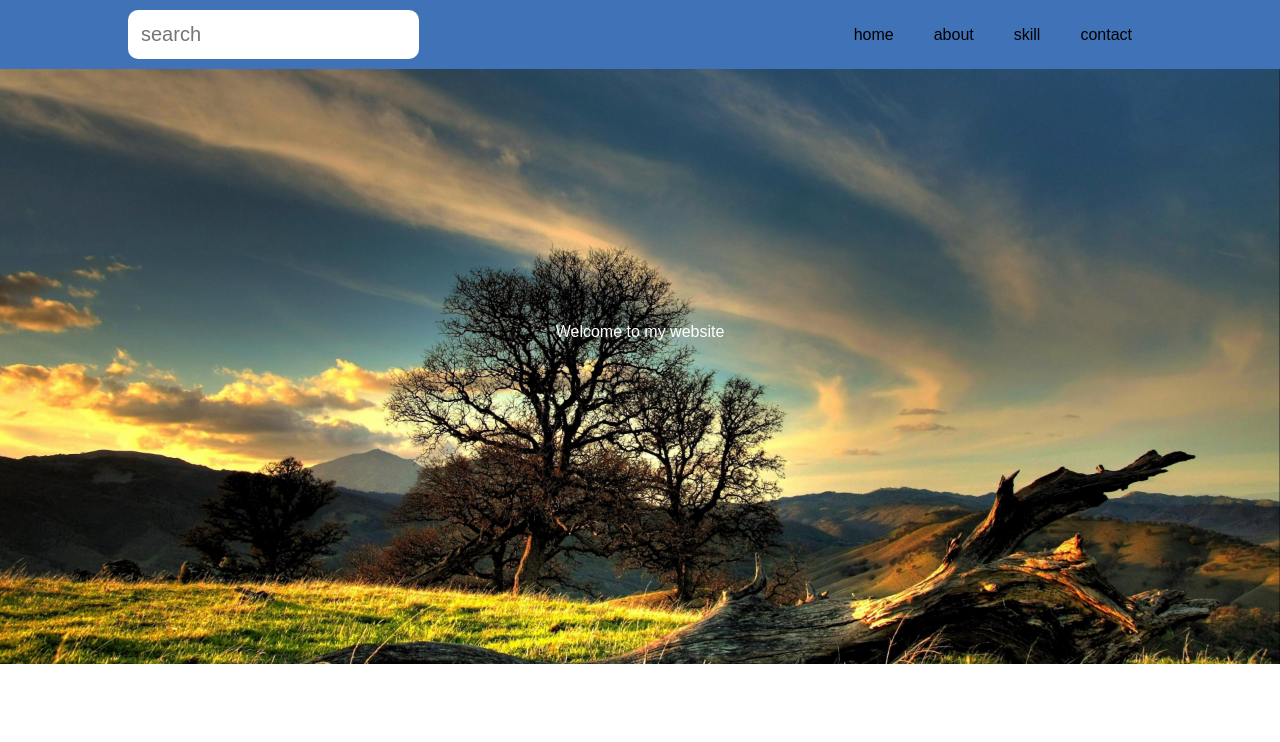
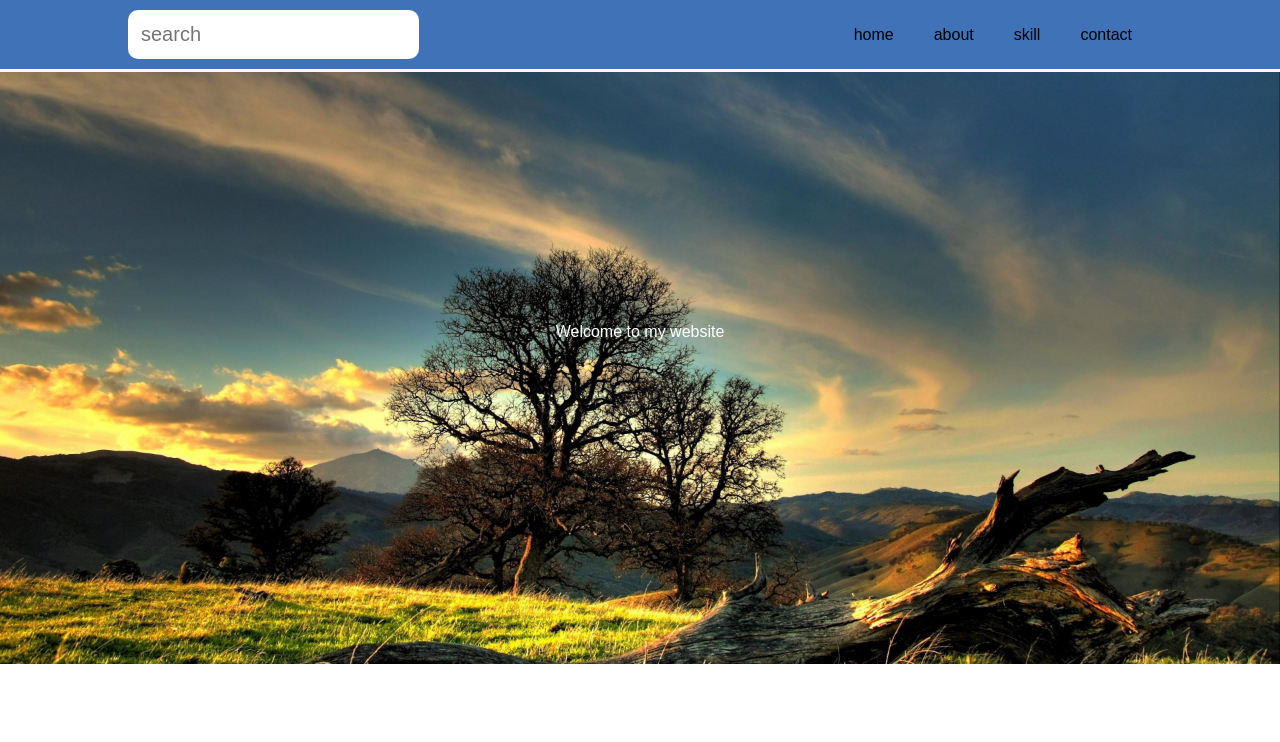
Before and after one commit to Ghifari2019/porto-ghifari, a plain HTML site: page index.html in a window 1280 px wide. Shown: the top 742 px of the page. Drawn offline with Linux system fonts and the light colour scheme.

Commit message:
ganti css

```diff
--- a/style.css
+++ b/style.css
@@ -14,6 +14,7 @@ body{
 
 header {
     background: #4072b8;
+    border-bottom: 3px solid white;
     left: 0;
     width: 100%;
     position: fixed;
```
